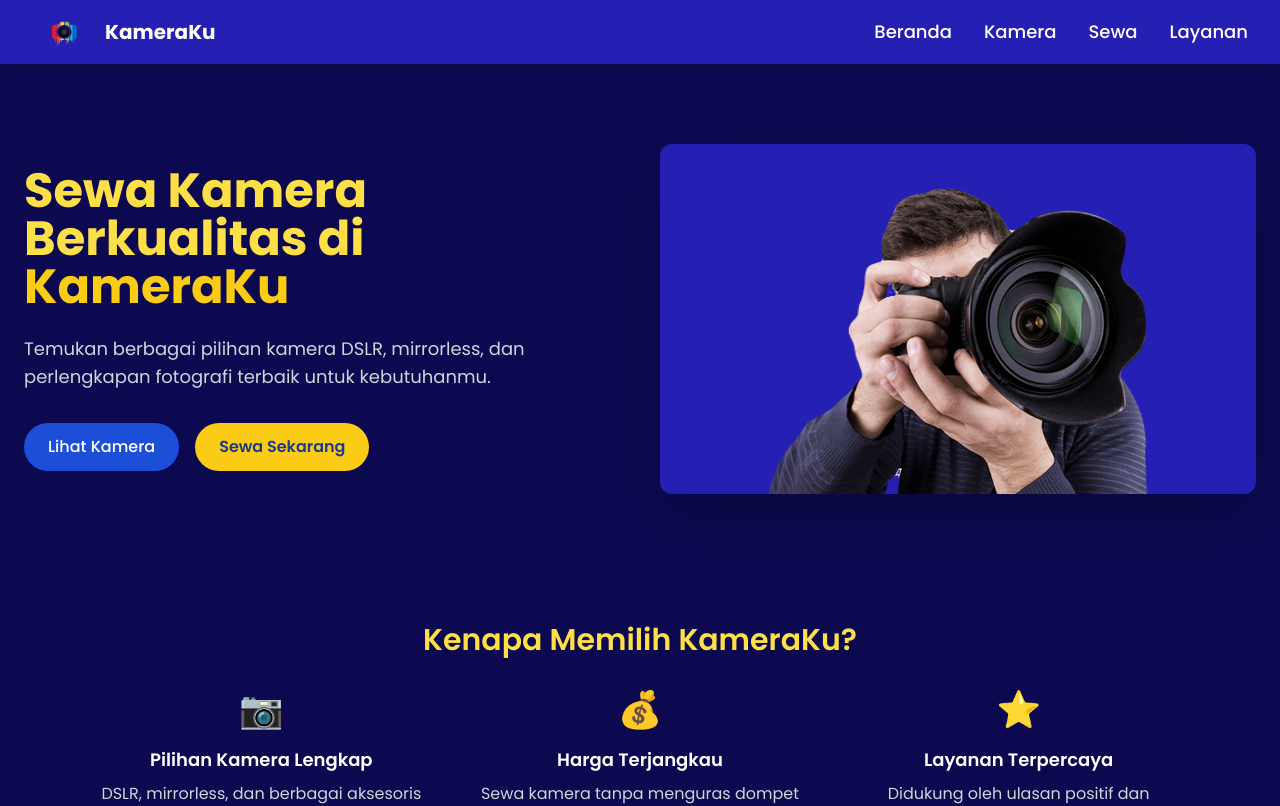
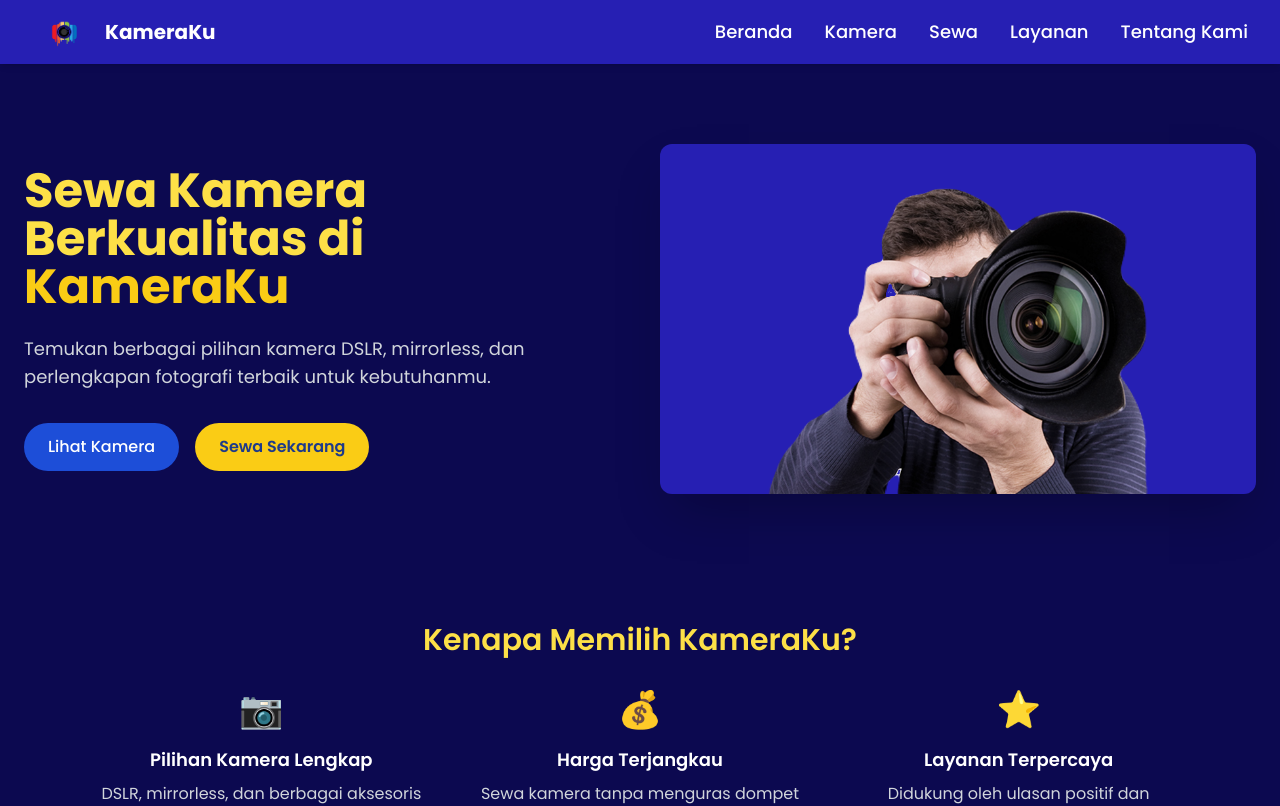
Before and after one commit to jefritirta30/Ondemande, a Next.js app in the folder frontend/: page / in a window 1280 px wide. Shown: the top 806 px of the page. Built offline with nearby package versions, Linux system fonts and the light colour scheme.

Commit message:
jefri: membuat link menu tentang kami di navbar

```diff
--- a/frontend/components/Navbar.tsx
+++ b/frontend/components/Navbar.tsx
@@ -47,6 +47,9 @@ const Navbar: React.FC = () => {
             <li>
               <Link href="/layanan" className="hover:text-yellow-300 transition">Layanan</Link>
             </li>
+            <li>
+              <Link href="/tentang" className="hover:text-yellow-300 transition">Tentang Kami</Link>
+            </li>
           </ul>
         </div>
 
@@ -66,6 +69,9 @@ const Navbar: React.FC = () => {
               <li>
                 <Link href="/layanan" onClick={() => setMenuOpen(false)}>Layanan</Link>
               </li>
+              <li>
+                <Link href="/tentang" onClick={() => setMenuOpen(false)}>Tentang Kami</Link>
+              </li>
             </ul>
           </div>
         )}
```
